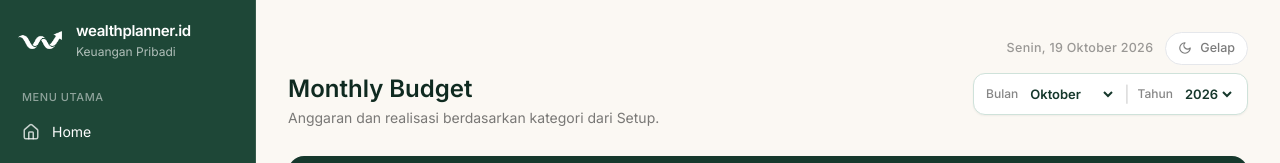
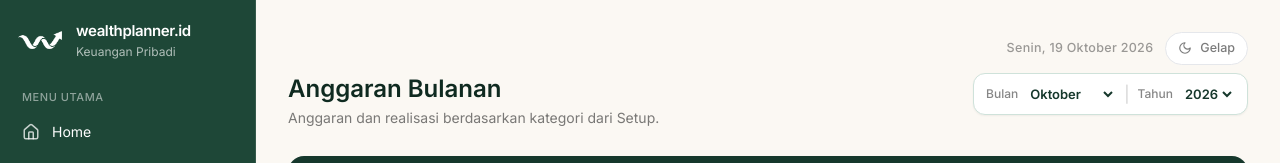
Before and after one commit to jasminework2023/personal-wealthplanner, a React (Vite) app: page /dashboard/budgeting in a window 1280 px wide. Shown: the top 163 px of the page. Built offline with nearby package versions, Linux system fonts and the light colour scheme; the HTML template or start-up script is replaced by a standard one.

Commit message:
Localize remaining Monthly Budget labels

```diff
--- a/src/pages/MonthlyBudgeting.tsx
+++ b/src/pages/MonthlyBudgeting.tsx
@@ -17,16 +17,16 @@ type Row = { category: string; allocation: number; realization: number };
 function EditableBudgetCard({ category, allocation, realization, month, type, isRealData, onSaved }: { category:string; allocation:number; realization:number; month:string; type:"Income"|"Expense"|"Saving"; isRealData:boolean; onSaved:(category:string, amount:number)=>void }) {
   const [editing,setEditing]=useState(false); const [value,setValue]=useState(formatAmountInput(allocation||"")); const [saving,setSaving]=useState(false); const [err,setErr]=useState("");
   const pct=usagePercentage(realization,allocation); const status=budgetStatus(pct); const isTargetType=type==="Income"||type==="Saving"; const progressColor=type==="Income"?"bg-emerald-500":type==="Expense"?"bg-pink-500":"bg-orange-500"; const realizationLabel=isTargetType?(pct>=100?(getAppLanguage()==="id"?"Tercapai":"Achieved"):(getAppLanguage()==="id"?"Target":"Target")):`${formatPercent(pct)} ${getAppLanguage()==="id"?"terpakai":"used"}`;
-  async function handleSave(){ const amount=parseAmountInput(value); if(!Number.isFinite(amount)||amount<0){setErr("Masukkan angka yang valid.");return;} setSaving(true);setErr(""); try{const token=getStoredToken();const res=await fetch(`${API_BASE}/update-budget`,{method:"POST",headers:{"Content-Type":"application/json"},body:JSON.stringify({token,type,category,month,amount})});const data=await res.json();if(!res.ok)throw new Error(data.error||(getAppLanguage()==="id"?"Gagal menyimpan":"Failed to save"));onSaved(category,amount);setEditing(false);window.dispatchEvent(new CustomEvent("wealthplanner:budget-updated"));}catch(e){setErr(e instanceof Error?e.message:(getAppLanguage()==="id"?"Gagal menyimpan":"Failed to save"));}finally{setSaving(false);}}
+  async function handleSave(){ const amount=parseAmountInput(value); if(!Number.isFinite(amount)||amount<0){setErr(getAppLanguage()==="id"?"Masukkan angka yang valid.":"Enter a valid amount.");return;} setSaving(true);setErr(""); try{const token=getStoredToken();const res=await fetch(`${API_BASE}/update-budget`,{method:"POST",headers:{"Content-Type":"application/json"},body:JSON.stringify({token,type,category,month,amount})});const data=await res.json();if(!res.ok)throw new Error(data.error||(getAppLanguage()==="id"?"Gagal menyimpan":"Failed to save"));onSaved(category,amount);setEditing(false);window.dispatchEvent(new CustomEvent("wealthplanner:budget-updated"));}catch(e){setErr(e instanceof Error?e.message:(getAppLanguage()==="id"?"Gagal menyimpan":"Failed to save"));}finally{setSaving(false);}}
   return <ChartCard title={category.toUpperCase()}>
     <div className="flex items-center justify-between mb-1"><p className="text-[13px] text-charcoal/55">{formatRupiah(realization)} / {formatRupiah(allocation)}</p><StatusBadge status={status}/></div>
-    {editing ? <div className="flex items-center gap-2 mb-2"><input autoFocus inputMode="numeric" value={value} onChange={e=>setValue(formatAmountInput(e.target.value))} className="flex-1 border border-charcoal/15 rounded-lg px-2.5 py-1.5 text-[13px]" placeholder="Budget baru (Rp)"/><button onClick={handleSave} disabled={saving} className="bg-forest-600 text-white rounded-lg p-1.5 disabled:opacity-50">{saving?<Loader2 size={14} className="animate-spin"/>:<Check size={14}/>}</button></div> : <><div className="w-full h-2 rounded-full bg-charcoal/8 overflow-hidden"><div className={`h-full rounded-full ${progressColor}`} style={{width:`${Math.min(pct,100)}%`}} /></div><div className="flex items-center justify-between mt-1.5"><p className="text-[12px] text-charcoal/50">{isTargetType?`${formatPercent(pct)} dari target · ${realizationLabel}`:realizationLabel}</p>{isRealData&&<button onClick={()=>{setValue(formatAmountInput(allocation||""));setEditing(true)}} className="text-[12px] text-forest-700 flex items-center gap-1 hover:underline"><Pencil size={11}/> Edit</button>}</div></>}
+    {editing ? <div className="flex items-center gap-2 mb-2"><input autoFocus inputMode="numeric" value={value} onChange={e=>setValue(formatAmountInput(e.target.value))} className="flex-1 border border-charcoal/15 rounded-lg px-2.5 py-1.5 text-[13px]" placeholder={getAppLanguage() === "id" ? "Anggaran baru (Rp)" : "New budget (IDR)"}/><button onClick={handleSave} disabled={saving} className="bg-forest-600 text-white rounded-lg p-1.5 disabled:opacity-50">{saving?<Loader2 size={14} className="animate-spin"/>:<Check size={14}/>}</button></div> : <><div className="w-full h-2 rounded-full bg-charcoal/8 overflow-hidden"><div className={`h-full rounded-full ${progressColor}`} style={{width:`${Math.min(pct,100)}%`}} /></div><div className="flex items-center justify-between mt-1.5"><p className="text-[12px] text-charcoal/50">{isTargetType?`${formatPercent(pct)} dari target · ${realizationLabel}`:realizationLabel}</p>{isRealData&&<button onClick={()=>{setValue(formatAmountInput(allocation||""));setEditing(true)}} className="text-[12px] text-forest-700 flex items-center gap-1 hover:underline"><Pencil size={11}/> {getAppLanguage()==="id" ? "Ubah" : "Edit"}</button>}</div></>}
     {err&&<p className="text-[12px] text-rose-600 mt-1">{err}</p>}
   </ChartCard>;
 }
 
 function BudgetSection({ title, rows, type, month, isRealData, onSaved }: { title:string; rows:Row[]; type:"Income"|"Expense"|"Saving"; month:string; isRealData:boolean; onSaved:(type:string,category:string,amount:number)=>void }) {
-  return <section><div className="flex items-end justify-between mb-3"><div><h2 className="text-[16px] font-semibold text-forest-900">{title}</h2><p className="text-[12px] text-charcoal/50 mt-0.5">Kategori mengikuti Setup.</p></div><span className="text-[11px] text-charcoal/40">{rows.length} kategori</span></div><div className="grid gap-3 md:grid-cols-2">{rows.map(c=><EditableBudgetCard key={c.category} {...c} type={type} month={month} isRealData={isRealData} onSaved={(category,amount)=>onSaved(type,category,amount)}/>)}</div></section>;
+  return <section><div className="flex items-end justify-between mb-3"><div><h2 className="text-[16px] font-semibold text-forest-900">{title}</h2><p className="text-[12px] text-charcoal/50 mt-0.5">{getAppLanguage()==="id" ? "Kategori mengikuti Setup." : "Categories follow your Setup."}</p></div><span className="text-[11px] text-charcoal/40">{rows.length} {getAppLanguage()==="id" ? "kategori" : "categories"}</span></div><div className="grid gap-3 md:grid-cols-2">{rows.map(c=><EditableBudgetCard key={c.category} {...c} type={type} month={month} isRealData={isRealData} onSaved={(category,amount)=>onSaved(type,category,amount)}/>)}</div></section>;
 }
 
 export function MonthlyBudgeting(){
@@ -41,7 +41,7 @@ export function MonthlyBudgeting(){
   const incomeTarget=incomeRows.reduce((s,c)=>s+c.allocation,0); const budgetExpense=expenseRows.reduce((s,c)=>s+c.allocation,0); const savingTarget=savingRows.reduce((s,c)=>s+c.allocation,0); const remaining=budgetExpense-totalExpense; const incomePct=usagePercentage(totalIncome,incomeTarget); const expensePct=usagePercentage(totalExpense,budgetExpense); const savingPct=usagePercentage(totalSaving,savingTarget); const remainingAllocationPct=incomeTarget>0?Math.max(0,Math.min(100,((incomeTarget-budgetExpense-savingTarget)/incomeTarget)*100)):0;
   const onSaved=(type:string,category:string,amount:number)=>setOverrides(o=>({...o,[`${type}:${category}`]:amount}));
   return <div className="flex flex-col gap-7">
-    <div className="flex items-start justify-between flex-wrap gap-3"><div><h1 className="text-2xl font-semibold text-forest-900">Monthly Budget</h1><p className="text-[14px] text-charcoal/60 mt-0.5">{language==="id"?"Anggaran dan realisasi berdasarkan kategori dari Setup.":"Budget and actuals by category from Setup."}{loading&&" Memuat data..."}</p></div><div className="flex items-center gap-2 rounded-xl border border-forest-100 bg-white px-3 py-2 shadow-sm"><span className="text-[12px] font-medium text-charcoal/55">{language==="id"?"Bulan":"Month"}</span><select value={selectedMonth} onChange={e=>setSelectedMonth(e.target.value)} className="bg-transparent text-[13px] font-semibold text-forest-800 outline-none">{MONTHS.map(m=><option key={m} value={m}>{language==="id"?MONTH_LABELS[m]:MONTH_LABELS_EN[m]}</option>)}</select><span className="text-charcoal/20">|</span><span className="text-[12px] font-medium text-charcoal/55">{language==="id"?"Tahun":"Year"}</span><select value={selectedYear} onChange={e=>setSelectedYear(Number(e.target.value))} className="bg-transparent text-[13px] font-semibold text-forest-800 outline-none">{YEARS.map(y=><option key={y} value={y}>{y}</option>)}</select></div></div>
+    <div className="flex items-start justify-between flex-wrap gap-3"><div><h1 className="text-2xl font-semibold text-forest-900">{language==="id" ? "Anggaran Bulanan" : "Monthly Budget"}</h1><p className="text-[14px] text-charcoal/60 mt-0.5">{language==="id"?"Anggaran dan realisasi berdasarkan kategori dari Setup.":"Budget and actuals by category from Setup."}{loading && (language==="id" ? " Memuat data..." : " Loading data...")}</p></div><div className="flex items-center gap-2 rounded-xl border border-forest-100 bg-white px-3 py-2 shadow-sm"><span className="text-[12px] font-medium text-charcoal/55">{language==="id"?"Bulan":"Month"}</span><select value={selectedMonth} onChange={e=>setSelectedMonth(e.target.value)} className="bg-transparent text-[13px] font-semibold text-forest-800 outline-none">{MONTHS.map(m=><option key={m} value={m}>{language==="id"?MONTH_LABELS[m]:MONTH_LABELS_EN[m]}</option>)}</select><span className="text-charcoal/20">|</span><span className="text-[12px] font-medium text-charcoal/55">{language==="id"?"Tahun":"Year"}</span><select value={selectedYear} onChange={e=>setSelectedYear(Number(e.target.value))} className="bg-transparent text-[13px] font-semibold text-forest-800 outline-none">{YEARS.map(y=><option key={y} value={y}>{y}</option>)}</select></div></div>
     <section className="rounded-2xl bg-forest-800 p-5 sm:p-6 text-white shadow-sm"><div className="grid gap-5 sm:grid-cols-3">{[{label:language==="id"?"Target Pemasukan":"Income Target",target:incomeTarget,actual:totalIncome,pct:incomePct,color:"bg-emerald-400"},{label:language==="id"?"Target Pengeluaran":"Expense Target",target:budgetExpense,actual:totalExpense,pct:expensePct,color:"bg-pink-400"},{label:language==="id"?"Target Tabungan":"Saving Target",target:savingTarget,actual:totalSaving,pct:savingPct,color:"bg-orange-400"}].map(item=><div key={item.label} className="min-w-0"><p className="text-[12px] text-white/65">{item.label}</p><p className="mt-1 text-xl font-semibold tracking-tight">{formatRupiah(item.target)}</p><p className="mt-1 text-[12px] text-white/75">{language==="id"?"Realisasi":"Actual"} <span className="font-semibold text-white">{formatPercent(item.pct)}</span> dari target</p><div className="mt-2 h-1.5 w-full overflow-hidden rounded-full bg-white/15"><div className={`h-full rounded-full ${item.color}`} style={{width:`${Math.min(item.pct,100)}%`}} /></div></div>)}</div><div className="mt-5 border-t border-white/15 pt-4 flex items-center justify-between gap-3"><span className="text-[13px] text-white/75">{language==="id"?"Sisa alokasi":"Remaining allocation"}</span><span className="text-lg font-semibold">{formatPercent(remainingAllocationPct)}</span></div></section>
     <BudgetSection title={language==="id"?"Daftar Pemasukan":"Income List"} rows={incomeRows} type="Income" month={month} isRealData={isRealData} onSaved={onSaved}/>
     <BudgetSection title={language==="id"?"Daftar Pengeluaran":"Expense List"} rows={expenseRows} type="Expense" month={month} isRealData={isRealData} onSaved={onSaved}/>
```
